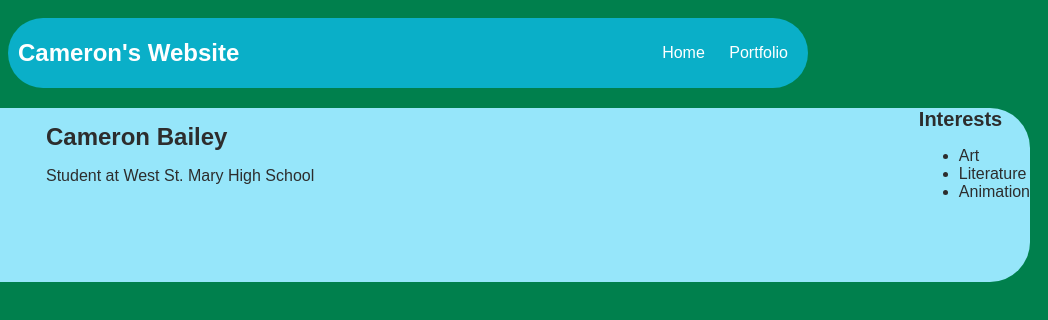
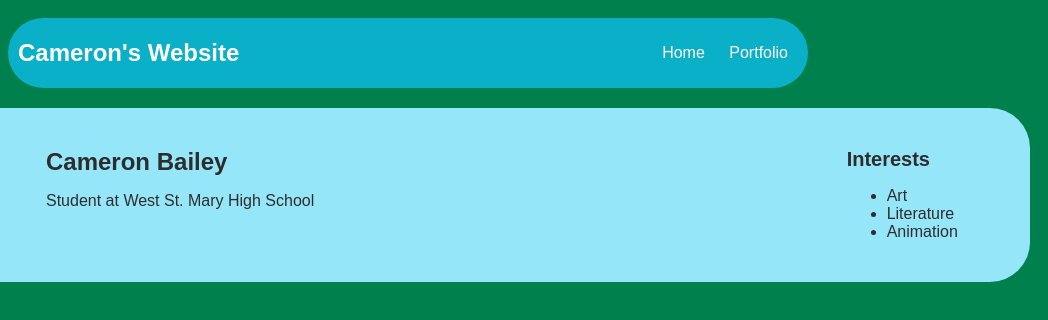
Before and after one commit to cameronbailey84/cameronbailey84.github.io, a plain HTML site: page index.html in a window 1280 px wide. Shown: the full height of the page, 232-1280 px from the left. Drawn offline with Linux system fonts and the light colour scheme.

Commit message:
updated website

```diff
--- a/index.html
+++ b/index.html
@@ -64,9 +64,12 @@
     .content {
         flex: 1;
         padding: 15px;
+        margin-top: 25px;
     }
     .interests header {
         font-size: 1.25em;
+        margin-right: 100px;
+        margin-top: 40px;
     }
 </style>
  </head>
```
